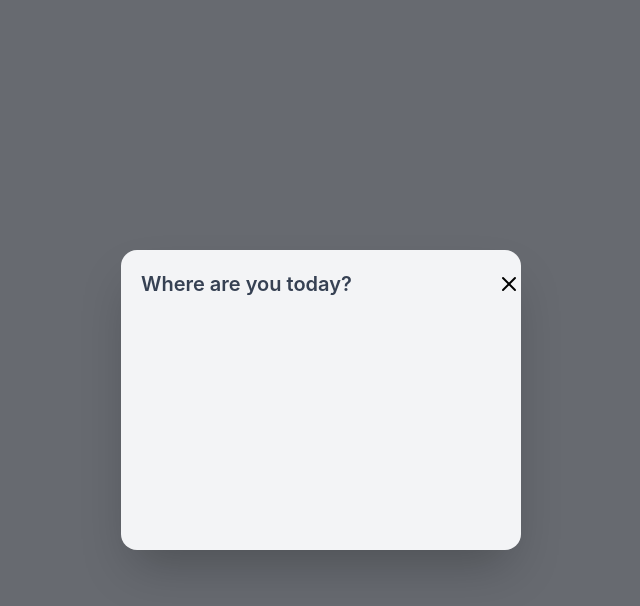
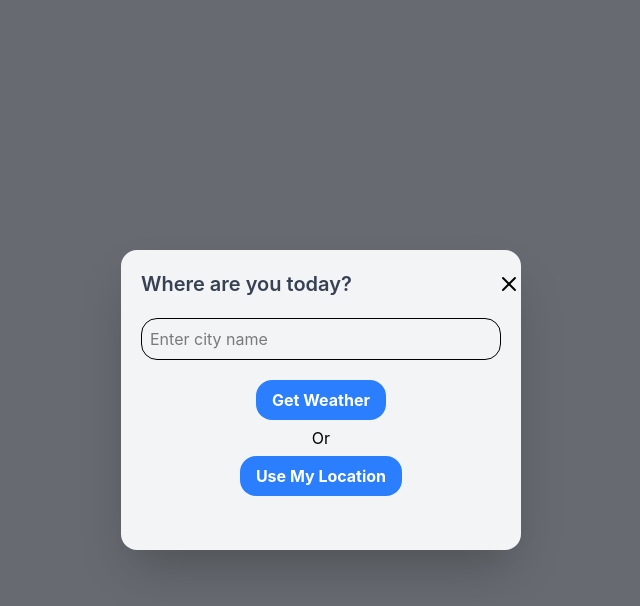
Before and after one commit to nur-mohd/Weather-App, a React (Vite) app: page / in a window 1280 px wide. Both pictures are taken after a click on the button "Check Weather". Shown: the top 606 px of the page, without its empty margins (319-959 px from the left). Built offline with nearby package versions, Linux system fonts and the light colour scheme.

Commit message:
Form Handling

```diff
--- a/src/components/LocationModel.jsx
+++ b/src/components/LocationModel.jsx
@@ -1,13 +1,54 @@
 import { X } from "lucide-react";
+import { useState } from "react";
 
-const LocationModel = ({onClose}) => {
+const LocationModel = ({ onClose }) => {
+
+    const [city, setCity] = useState("")
+    const handleSubmit = (e) => {
+        e.preventDefault();
+        const value = city.trim()
+        console.log(value);
+    }
+
   return (
     <div className="fixed inset-0 flex justify-center items-center bg-gray-950/60">
       <div className="h-[300px] w-[400px] bg-gray-100 shadow-2xl rounded-2xl">
         <div className="flex justify-between items-center">
           <h2 className="text-xl p-5 font-semibold text-gray-700">
-                    Where are you today?</h2>
-                <button onClick={onClose} className="cursor-pointer"><X/></button>
+            Where are you today?
+          </h2>
+          <button onClick={onClose} className="cursor-pointer">
+            <X />
+          </button>
+        </div>
+
+        <div className="px-5">
+          <form className="space-y-5" onSubmit={handleSubmit}>
+            <input
+              type="text"
+              placeholder="Enter city name"
+              value={city}
+              onChange ={(e)=>setCity(e.target.value)}
+              className="w-full border p-2 rounded-2xl"
+            />
+            <div className="flex justify-center">
+              <button
+                type="submit"
+                className="bg-blue-500 text-white font-bold py-2 px-4 rounded-2xl hover:scale-105 transition-all delay-300 cursor-pointer"
+              >
+                Get Weather
+              </button>
+            </div>
+          </form>
+        </div>
+        <div className="py-1.5 text-center">Or</div>
+        <div className="flex justify-center">
+              <button
+                type="button"
+                className="bg-blue-500 text-white font-bold py-2 px-4 rounded-2xl hover:scale-105 transition-all delay-300 cursor-pointer"
+              >
+                Use My Location
+              </button>
             </div>
       </div>
     </div>
```
Also changed, not shown: 1 other file (tests, documents, lock files or other folders). Lines whose indentation alone changed are shown as unchanged.
